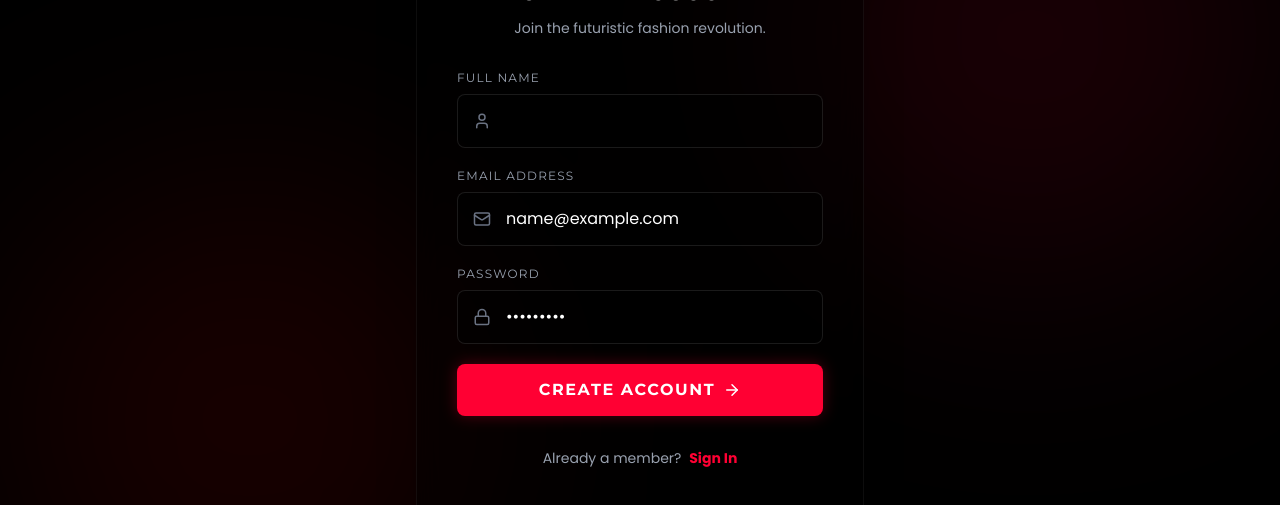
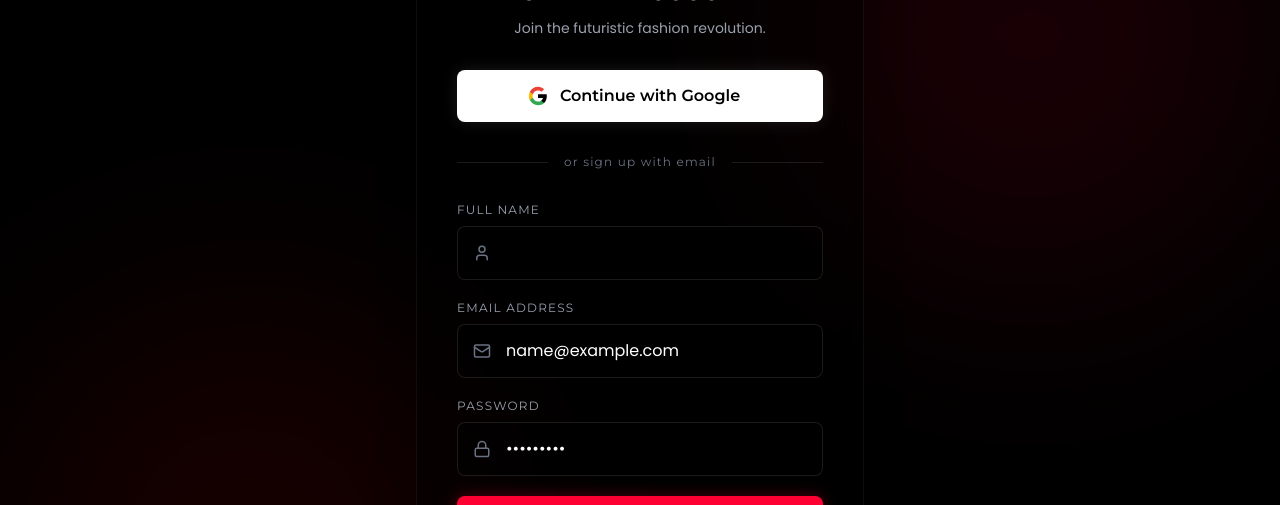
Before and after one commit to sudhanshupatel517-collab/redsee-cloths-, a Next.js app in the folder frontend/: page /auth in a window 1280 px wide. Both pictures are taken after typing "name@example.com", "Sample123" into the empty fields and a click on the button "Create Account". Shown: the part 295-800 px from the top of the page. Built offline with nearby package versions, Linux system fonts and the light colour scheme; no server answers.

Commit message:
Add Google auth to signup view

```diff
--- a/frontend/src/app/auth/page.tsx
+++ b/frontend/src/app/auth/page.tsx
@@ -292,15 +292,41 @@ export default function AuthPage() {
           )}
 
           {(view === 'signup' || view === 'forgot') && (
-            <motion.form
-              key="email-form"
+            <motion.div
+              key="email-form-container"
               initial={{ opacity: 0, x: -20 }}
               animate={{ opacity: 1, x: 0 }}
               exit={{ opacity: 0, x: 20 }}
-              onSubmit={handleEmailAuth}
-              className="space-y-5"
+              className="space-y-6"
             >
               {view === 'signup' && (
+                <>
+                  <button
+                    type="button"
+                    onClick={handleGoogleAuth}
+                    disabled={loading}
+                    className="w-full relative group flex items-center justify-center space-x-3 bg-white text-black py-3.5 rounded-lg font-montserrat font-semibold transition-all shadow-[0_0_15px_rgba(255,255,255,0.1)] hover:shadow-[0_0_25px_rgba(255,255,255,0.2)] overflow-hidden"
+                  >
+                    <svg className="w-5 h-5 relative z-10" viewBox="0 0 24 24">
+                        <path fill="currentColor" d="M22.56 12.25c0-.78-.07-1.53-.2-2.25H12v4.26h5.92c-.26 1.37-1.04 2.53-2.21 3.31v2.77h3.57c2.08-1.92 3.28-4.74 3.28-8.09z" />
+                        <path fill="#34A853" d="M12 23c2.97 0 5.46-.98 7.28-2.66l-3.57-2.77c-.98.66-2.23 1.06-3.71 1.06-2.86 0-5.29-1.93-6.16-4.53H2.18v2.84C3.99 20.53 7.7 23 12 23z" />
+                        <path fill="#FBBC05" d="M5.84 14.09c-.22-.66-.35-1.36-.35-2.09s.13-1.43.35-2.09V7.07H2.18C1.43 8.55 1 10.22 1 12s.43 3.45 1.18 4.93l2.85-2.22.81-.62z" />
+                        <path fill="#EA4335" d="M12 5.38c1.62 0 3.06.56 4.21 1.64l3.15-3.15C17.45 2.09 14.97 1 12 1 7.7 1 3.99 3.47 2.18 7.07l3.66 2.84c.87-2.6 3.3-4.53 6.16-4.53z" />
+                    </svg>
+                    <span className="relative z-10">Continue with Google</span>
+                    <div className="absolute inset-0 bg-gradient-to-r from-transparent via-black/5 to-transparent translate-x-[-100%] group-hover:animate-shimmer" />
+                  </button>
+
+                  <div className="relative flex items-center py-2">
+                    <div className="flex-grow border-t border-white/10"></div>
+                    <span className="flex-shrink-0 mx-4 text-gray-500 text-xs font-montserrat lowercase tracking-widest">or sign up with email</span>
+                    <div className="flex-grow border-t border-white/10"></div>
+                  </div>
+                </>
+              )}
+
+              <form onSubmit={handleEmailAuth} className="space-y-5">
+                {view === 'signup' && (
                 <div>
                   <label className="block text-xs font-montserrat tracking-widest text-gray-400 uppercase mb-2">Full Name</label>
                   <div className="relative">
@@ -361,7 +387,8 @@ export default function AuthPage() {
               <p className="mt-8 text-center text-gray-400 text-sm font-poppins">
                 Already a member? <button type="button" onClick={() => setView('login')} className="text-[#ff0033] hover:text-white transition-colors font-bold ml-1">Sign In</button>
               </p>
-            </motion.form>
+            </form>
+            </motion.div>
           )}
         </AnimatePresence>
 
```
